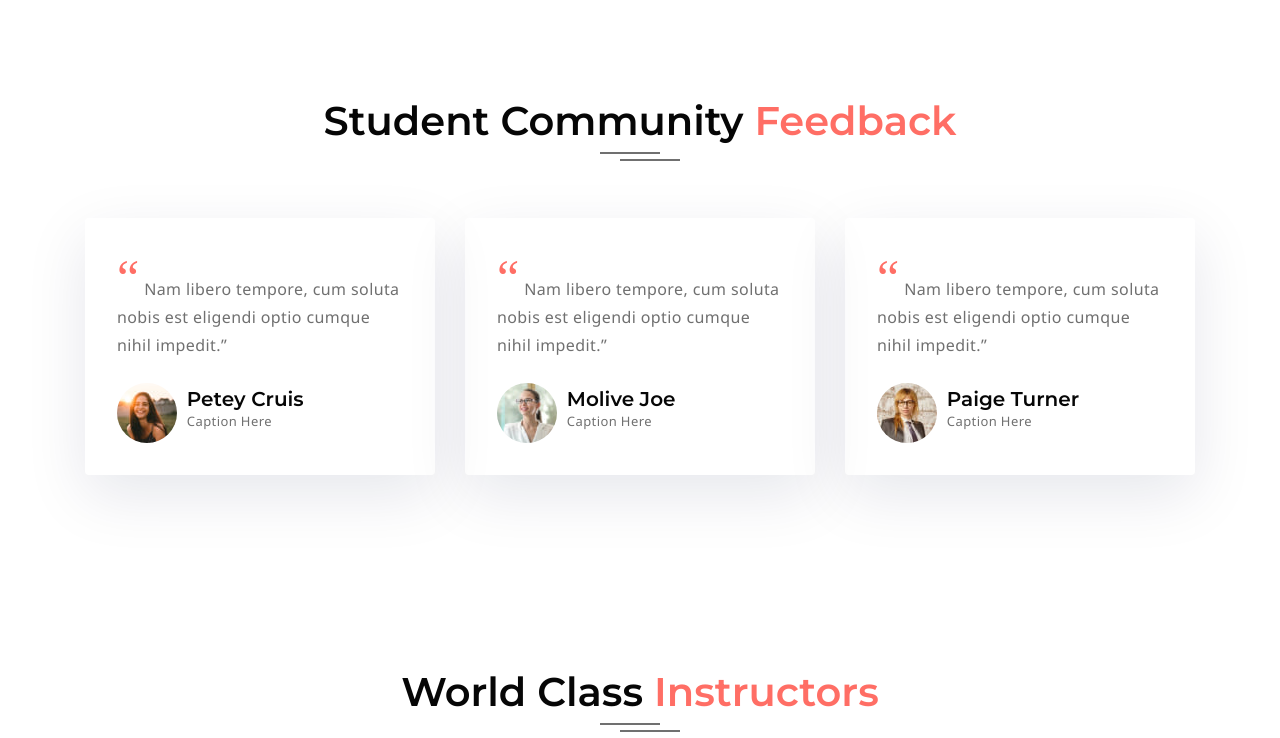
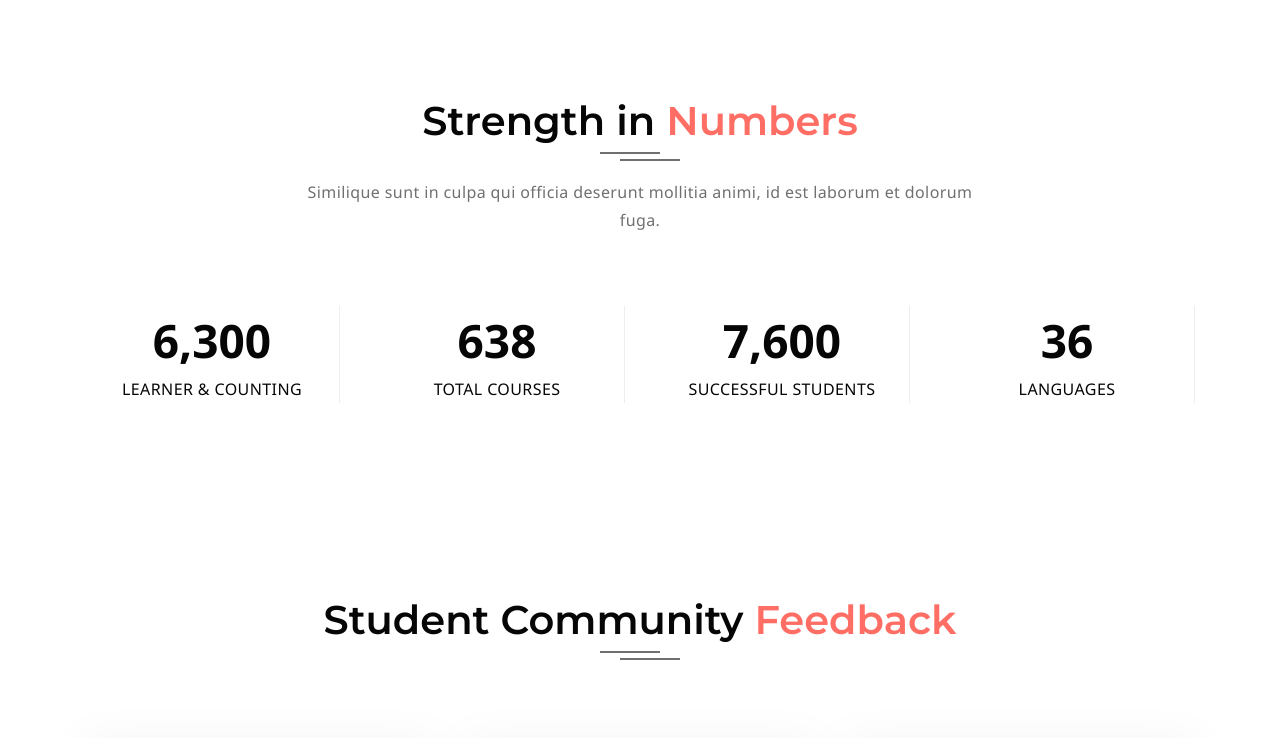
Before and after one commit to qoucname2202/Template_Capstone, a plain HTML site: page index.html in a window 1280 px wide. Shown: the top 738 px of the page. Drawn offline with nearby package versions, Linux system fonts and the light colour scheme; a script that the page names is missing.

Commit message:
Done-60% part-numbers

```diff
--- a/index.html
+++ b/index.html
@@ -72,12 +72,53 @@
 			<!-- Grids -->
 			<section class="grids"></section>
 			<!-- Numbers -->
-			<section class="numbers"></section>
+			<section class="w3__numbers py-sm-5 pb-sm-0 pt-5">
+				<div class="container py-md-5 py-4">
+					<div class="team__heading text-center mx-auto mb-5 pb-sm-4">
+						<h3 class="team__title">
+							Strength in
+							<span>Numbers</span>
+						</h3>
+						<p class="mt-4 pt-md-2">
+							Similique sunt in culpa qui officia deserunt mollitia animi, id
+							est laborum et dolorum fuga.
+						</p>
+					</div>
+					<div class="w3__counter">
+						<div class="row text-center">
+							<div class="col-lg-3 col-sm-6">
+								<div class="numbers__content">
+									<div class="counter">6,300</div>
+									<p class="numbers__text">Learner & counting</p>
+								</div>
+							</div>
+							<div class="col-lg-3 col-sm-6 mt-sm-0 mt-4">
+								<div class="numbers__content">
+									<div class="counter">638</div>
+									<p class="numbers__text">Total courses</p>
+								</div>
+							</div>
+							<div class="col-lg-3 col-sm-6 mt-lg-0 mt-4">
+								<div class="numbers__content">
+									<div class="counter">7,600</div>
+									<p class="numbers__text">Successful students</p>
+								</div>
+							</div>
+							<div class="col-lg-3 col-sm-6 mt-lg-0 mt-4">
+								<div class="numbers__content">
+									<div class="counter">36</div>
+									<p class="numbers__text">Languages</p>
+								</div>
+							</div>
+						</div>
+					</div>
+				</div>
+			</section>
 			<!-- Reviewer -->
 			<section class="w3__reviewer">
 				<div class="feedback py-5">
 					<div class="container py-md-5 py-4">
-						<div class="team__heading text-center mx-auto mb-5 pb-sm-4">
+						<div class="team__heading text-center mx-auto mb-5 pb-lg-5">
 							<h3 class="team__title">
 								Student Community
 								<span>Feedback</span>
@@ -475,6 +516,9 @@
 			</section>
 		</footer>
 		<!-- Back To Top -->
+		<a href="#" class="back-to-top cd-top text-replace js-cd-top">
+			<i class="fa-solid fa-angle-up"></i>
+		</a>
 		<!-- Jquery -->
 		<script
 			src="https://cdn.jsdelivr.net/npm/jquery@3.5.1/dist/jquery.slim.min.js"
--- a/sass/layout/_numbers.scss
+++ b/sass/layout/_numbers.scss
@@ -0,0 +1,16 @@
+@use '../util' as *;
+.numbers {
+	&__content {
+		border-right: 1px solid var(--border-color-light);
+		& > .counter {
+			font-size: 46px;
+			font-weight: 600;
+			color: var(--heading-color);
+			font-family: $primary-font;
+		}
+	}
+	&__text {
+		text-transform: uppercase;
+		color: var(--heading-color);
+	}
+}
```
Also changed, not shown: css/style.css, 1 other file.
